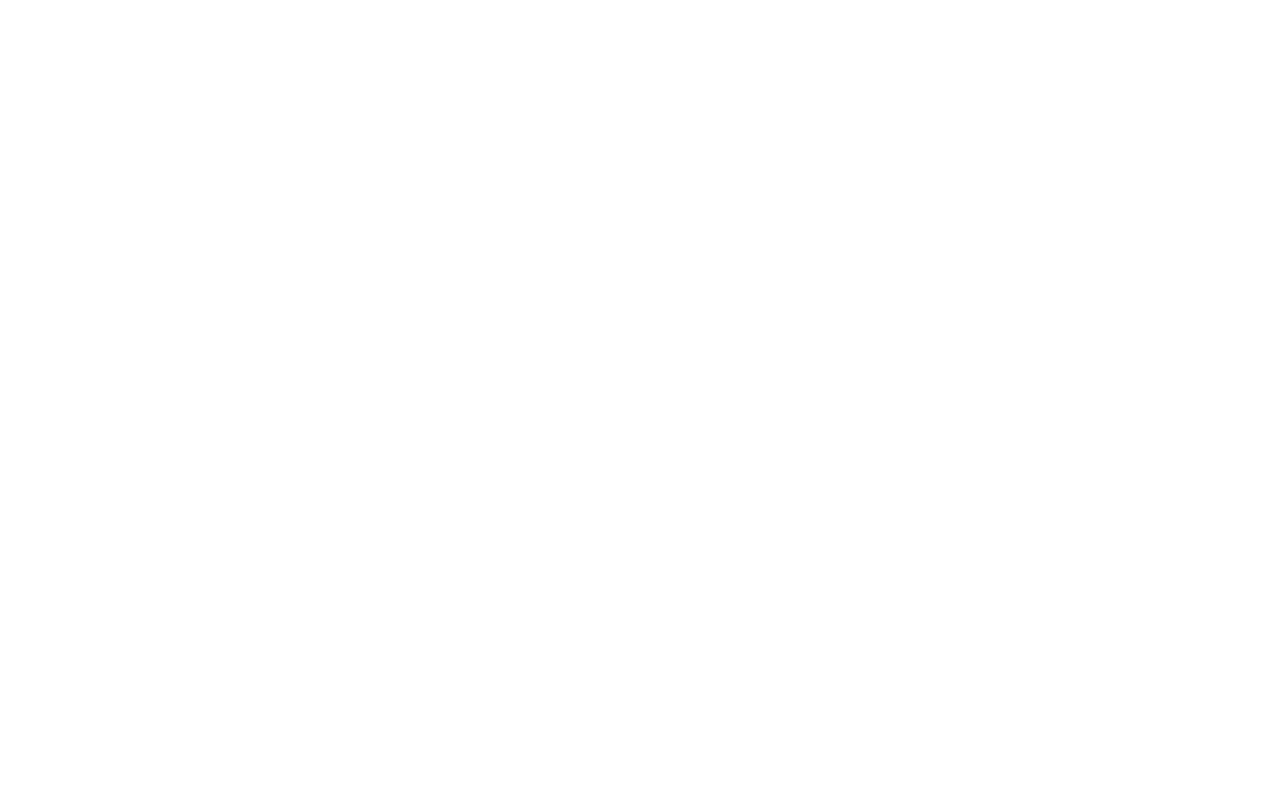
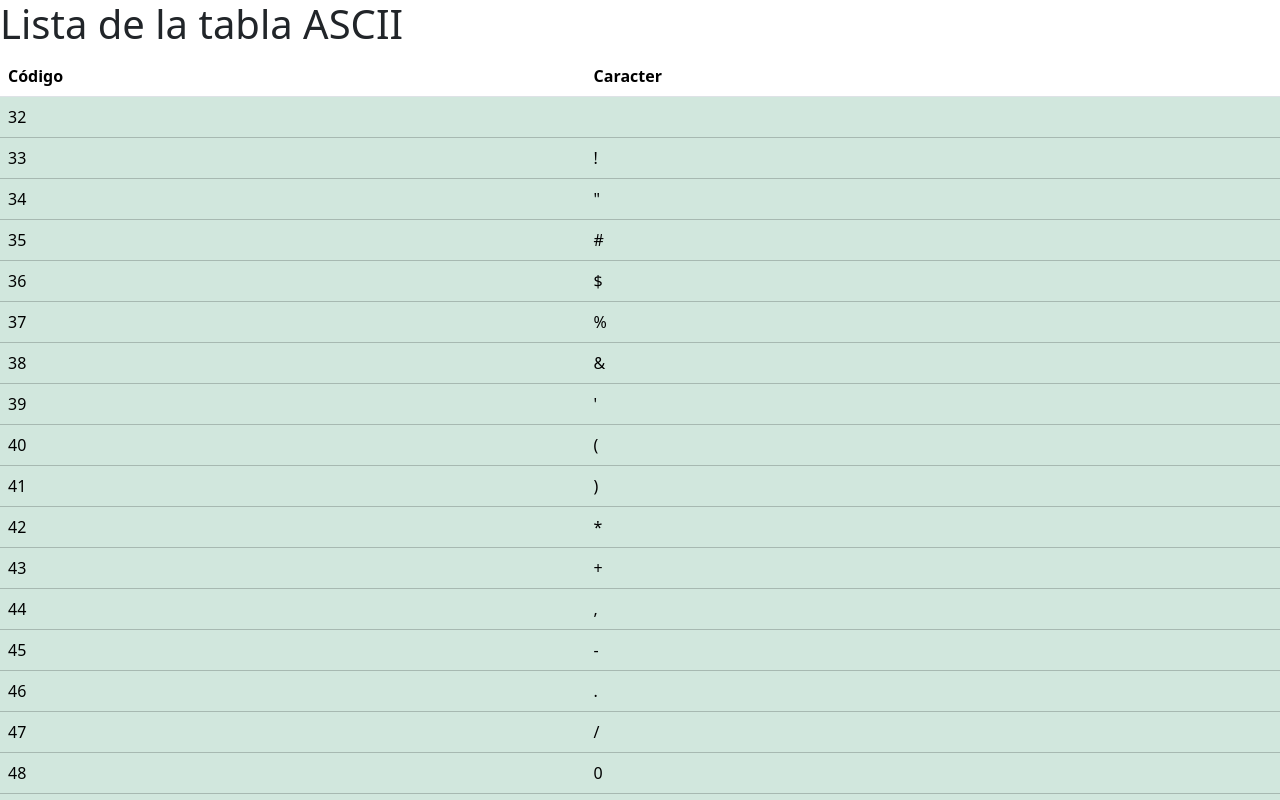
Before and after one commit to GabrielMaQui/DAWI_CL3_MachicaoGabriel, an Angular app: page /tabla-ascii in a window 1280 px wide. Before the commit this address led to /. Shown: the top 800 px of the page. Built offline with nearby package versions, Linux system fonts and the light colour scheme.

Commit message:
Ingresan en la tabla los caracteres

```diff
--- a/src/app/app.routes.ts
+++ b/src/app/app.routes.ts
@@ -2,10 +2,12 @@ import { Routes } from '@angular/router';
 import { TelefonoMinutosComponent } from './ejercicios/telefono-minutos/telefono-minutos.component';
 import { EdadesComponent } from './ejercicios/edades/edades.component';
 import { CapicuaComponent } from './ejercicios/capicua/capicua.component';
+import { AsciiTableComponent } from './ejercicios/ascii-table/ascii-table.component';
 
 export const routes: Routes = [
   {path: '', redirectTo: 'home', pathMatch: 'full'},
   {path: 'telefono', component: TelefonoMinutosComponent},
   {path: 'edades', component: EdadesComponent},
-  {path: 'capicua', component: CapicuaComponent}
+  {path: 'capicua', component: CapicuaComponent},
+  {path: 'tabla-ascii', component: AsciiTableComponent},
 ];
--- a/src/app/ascii-table/ascii-table.component.html
+++ /dev/null
@@ -1 +0,0 @@
-<p>ascii-table works!</p>
--- /dev/null
+++ b/src/app/ejercicios/ascii-table/ascii-table.component.html
@@ -0,0 +1,22 @@
+<h1>Lista de la tabla ASCII</h1>
+<table class="table">
+  <thead>
+    <tr>
+      <th scope="col">Código</th>
+      <th scope="col">Caracter</th>
+
+    </tr>
+  </thead>
+  <tbody>
+    @for (asciichar of asciiChars; track $index) {
+
+        <tr class="table-success">
+          <td>{{asciichar.code}}</td>
+          <td>{{asciichar.character}}</td>
+
+        </tr>
+<!--@switch (alumno.nota) {}-->
+
+    }
+  </tbody>
+</table>
--- /dev/null
+++ b/src/app/ejercicios/ascii-table/ascii-table.component.ts
@@ -0,0 +1,24 @@
+import { Component } from '@angular/core';
+
+@Component({
+  selector: 'app-ascii-table',
+  standalone: true,
+  imports: [],
+  templateUrl: './ascii-table.component.html',
+  styleUrl: './ascii-table.component.scss'
+})
+export class AsciiTableComponent {
+  asciiChars: any[] = [];
+
+  constructor() {
+    this.generateAsciiTable();
+  }
+
+  generateAsciiTable() {
+    for (let i = 32; i < 165; i++) {
+      if (i < 97 || i > 122) {
+        this.asciiChars.push({ code: i, character: String.fromCharCode(i) });
+      }
+    }
+  }
+}
```
Also changed, not shown: src/app/ascii-table/ascii-table.component.ts (deleted, +0 -12 lines), src/app/ejercicios/ascii-table/ascii-table.component.scss (added), 1 other file (tests, documents, lock files or other folders).
